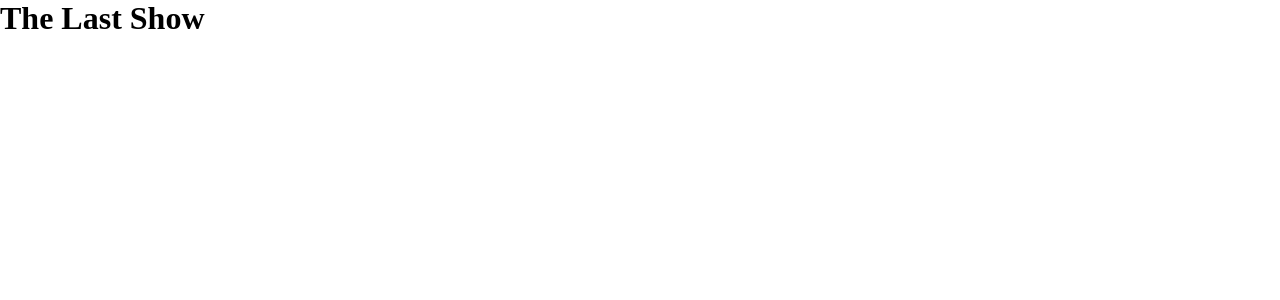
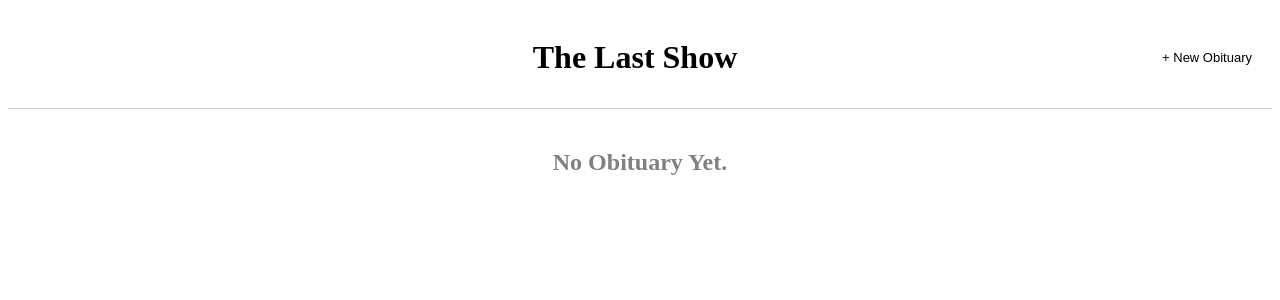
Before and after one commit to macaylak/381Final, a React (Create React App) app: page / in a window 1280 px wide. Shown: the top 300 px of the page. Built offline with nearby package versions, Linux system fonts and the light colour scheme.

Commit message:
form style updated & alerts fixed

```diff
--- a/src/App.js
+++ b/src/App.js
@@ -1,5 +1,146 @@
+import React, { useState } from 'react';
+import './index.css';
+import Obituary from './Obituary';
+
+
 function App() {
-  return <h1>The Last Show</h1>;
+  const [showBlueRectangle, setShowBlueRectangle] = useState(false);
+  const [obituaries, setObituaries] = useState([]);
+  const [newObituary, setNewObituary] = useState(null);
+
+  const handleNewObituaryClick = () => {
+    setShowBlueRectangle(true);
+  };
+
+  const handleClose = () => {
+    setShowBlueRectangle(false);
+  };
+
+  const handleSubmit = (event) => {
+    event.preventDefault();
+
+    const nameInput = event.target.elements['name-input'];
+    const birthDateInput = event.target.elements['birth-date-input'];
+    const deathDateInput = event.target.elements['death-date-input'];
+    const imageInput = event.target.elements['image-selector'];
+
+    if (!nameInput.value && !birthDateInput.value && !deathDateInput.value && !imageInput.files[0]) {
+      alert('All fields are required');
+      return;
+    }
+
+    if (!nameInput.value){
+      alert('Please provide the name of the deceased');
+      return;
+    }
+
+    if (!birthDateInput.value){
+      alert('Please provide the birth date of the deceased');
+      return;
+    }
+
+    if (!deathDateInput.value){
+      alert('Please provide the death date of the deceased');
+      return;
+    }
+
+    if (!imageInput.files[0]){
+      alert('Please provide an image of the deceased');
+      return;
+    }
+
+    const name = nameInput.value;
+    const birthDate = birthDateInput.value;
+    const deathDate = deathDateInput.value;
+    const image = URL.createObjectURL(imageInput.files[0]);
+    const newObituary = { name, birthDate, deathDate, image };
+
+    setObituaries([...obituaries, { ...newObituary, isNew: true }]);
+    console.log('New obituary added:', newObituary);
+
+    handleClose();
+  };
+
+
+  return (
+    <div id="wrapper">
+      <div id="header-wrapper">
+        <header>
+          <div id="app-header">
+            <h1>The Last Show</h1>
+          </div>
+          <div id="header-button">
+            <aside>
+              <button id="new-obituary-button" onClick={handleNewObituaryClick}>
+                + New Obituary
+              </button>
+            </aside>
+          </div>
+        </header>
+      </div>
+      <div id="body">
+        {obituaries.length === 0 && !newObituary ? (
+          <h1>No Obituary Yet.</h1>
+        ) : (
+          <>
+            {newObituary && (
+              <Obituary
+                key={obituaries.length}
+                name={newObituary.name}
+                birthDate={newObituary.birthDate}
+                deathDate={newObituary.deathDate}
+                image={newObituary.image}
+                isNew
+              />
+            )}
+            {obituaries.map((obituary, index) => (
+              <Obituary
+                key={index}
+                name={obituary.name}
+                birthDate={obituary.birthDate}
+                deathDate={obituary.deathDate}
+                image={obituary.image}
+                isNew={false}
+              />
+            ))}
+          </>
+        )}
+      </div>
+
+
+      {showBlueRectangle && (
+        <div id="center-box-wrapper">
+          <div id="blue-rectangle">
+            <div id="center-box-header">
+              <button id="close-blue-rectangle-button" onClick={handleClose}>X</button>
+            <div id="center-box">
+            <form onSubmit={handleSubmit}>
+              <h2>Create a New Obituary</h2>
+              <img id="obituary-image" src="line.png" alt="obituary" />
+              <div id="image-wrapper">
+                <label id="image-selector-label" htmlFor="image-selector">Select an image for the deceased</label>
+                <input type="file" id="image-selector" name="image-selector" accept="image/*" />
+              </div>
+              <input type="text" id="name-input" name="name-input" placeholder="Name of the deceased" />
+              <div id="dates-wrapper">
+                <label htmlFor="birth-date-input"><i>Birth:</i></label>
+                <input type="datetime-local" id="birth-date-input" name="birth-date-input"/>
+                <label htmlFor="death-date-input"><i>Died: </i></label>
+                <input type="datetime-local" id="death-date-input" name="death-date-input"/>
+              </div>
+              <div id="submit-button">
+                <button type="submit">Write Obituary</button>
+                <span id="error-message" style={{ color: 'red' }}></span>
+              </div>
+            </form>
+            </div>
+          </div>
+        </div>
+        </div>
+      )}
+    </div>
+  );
+
 }
 
 export default App;
--- /dev/null
+++ b/src/Obituary.js
@@ -0,0 +1,37 @@
+import React from 'react';
+import './obituary.css';
+
+function Obituary(props) {
+  const { name, birthDate, deathDate, image, isNew } = props;
+
+  const message = isNew ? `${name}, born on ${birthDate} and dying on ${deathDate}` : null;
+
+  // format the birth and death dates
+
+  const birthDateFormatted = new Date(birthDate).toLocaleDateString('en-US', {
+    year: 'numeric',
+    month: 'long',
+    day: 'numeric',
+  });
+
+  const deathDateFormatted = new Date(deathDate).toLocaleDateString('en-US', {
+    year: 'numeric',
+    month: 'long',
+    day: 'numeric',
+  });
+
+  return (
+    <div className={`obituary ${isNew ? 'new-obituary' : ''}`}>
+      <img className="obituary-image" src={image} alt={`${name}'s profile`} />
+      <div className="obituary-details">
+        <h3 className="obituary-name">{name}</h3>
+        <p className="obituary-dates">
+          {birthDateFormatted} - {deathDateFormatted}
+        </p>
+        {message && <p className="obituary-message">{message}</p>}
+      </div>
+    </div>
+  );
+}
+
+export default Obituary;
--- a/src/index.css
+++ b/src/index.css
@@ -1,11 +1,3 @@
-body,
-h1,
-h2,
-h3,
-h4,
-h5,
-h6,
-li,
 p {
   margin: 0;
   padding: 0;
@@ -14,3 +6,191 @@ a {
   color: inherit;
   text-decoration: none;
 }
+
+
+header {
+  display: flex;
+  align-items: center;
+  justify-content: space-between;
+
+}
+
+header h1 {
+  translate: 60px;
+}
+
+
+#app-header {
+  flex: 1;
+  text-align: center;
+  margin: 0;
+  padding: 10px 0;
+}
+#new-obituary-button {
+  padding: 20px 20px;
+  font-size: 13px;
+  background-color: transparent;
+  border: none;
+  outline: none;
+  cursor: pointer;
+}
+
+
+#new-obituary-button:hover {
+  background-color: #ccc;
+}
+#header-wrapper {
+  border-bottom: 1px solid #ccc;
+}
+
+
+#body {
+  text-align: center;
+  font-weight: bold;
+  color: grey;
+  transform: translateX(-55px);
+  margin-top: 30px;
+  display: grid;
+  grid-template-columns: 1fr 1fr 1fr;
+  grid-template-rows: 1fr 1fr 1fr;
+  grid-gap: 10px;
+  padding: 10px;
+}
+
+/* adjust body h1 to be centered in the grid*/
+#body h1 {
+  grid-column: 1 / 4;
+  grid-row: 1 / 4;
+  margin: 0;
+  padding: 0;
+  font-size: 1.5rem;
+  color: grey;
+  font-weight: bold;
+  text-align: center;
+  transform: translateX(55px);
+
+}
+#center-box-wrapper {
+  position: fixed;
+  top: 0;
+  right: 0;
+  bottom: 0;
+  left: 0;
+  background-color: rgba(128, 128, 128, 0.5);
+  display: flex;
+  justify-content: center;
+  align-items: center;
+}
+
+#blue-rectangle {
+  background-color: rgba(255, 255, 255, 0.8);
+  width: 100%;
+  height: 100%;
+
+  /* Center the blue rectangle horizontally and vertically */
+  margin: auto;
+  display: flex;
+  flex-direction: column;
+  justify-content: center;
+  align-items: center;
+  /* Add a border */
+  border: 1px solid #ccc;
+
+}
+
+#blue-rectangle form {
+  display: flex;
+  flex-direction: column;
+  align-items: center;
+}
+
+#blue-rectangle form > * {
+  margin-bottom: 10px;
+}
+
+#blue-rectangle h2 {
+  margin-bottom: 0px;
+  font-size: 2.5rem;
+}
+
+#blue-rectangle img {
+  width: 40%;
+  height: auto;
+  margin-bottom: 100px;
+  margin-top: auto;
+}
+
+#image-wrapper {
+  display: flex;
+  justify-content: space-evenly;
+  width: 60%;
+  margin-bottom: 50px;
+}
+
+#name-input {
+  width: 60%;
+  height: 30px;
+  padding: 5px;
+  margin-top: 5px;
+  border: 0.5px solid #ccc;
+}
+
+#birth-date-input, #death-date-input {
+  border: none;
+  background-color: transparent;
+  font-family: inherit;
+
+}
+
+
+#dates-wrapper {
+  display: flex;
+  justify-content: space-evenly;
+  width: 80%;
+}
+
+#dates-wrapper label {
+  margin-right: -140px;
+  display: inline-block;
+  width: 50px;
+  text-align: right;
+}
+
+
+
+
+/* submit button */
+#submit-button button{
+  display: inline-block;
+  background-color: hsl(169, 83%, 43%);
+  color: hsl(169, 83%, 43%);
+  border: 1px solid hsl(169, 83%, 43%);
+  padding: 10px 20px;
+  cursor: pointer;
+  color: white;
+  margin-top: 90px;
+}
+
+
+#submit-button button:hover {
+  background-color: grey;
+  color: white;
+  border-color: grey;
+}
+
+
+#close-blue-rectangle-button {
+  position: absolute;
+  top: 10px;
+  right: 10px;
+  font-size: 20px;
+  border: none;
+  width: 30px;
+  height: 30px;
+  cursor: pointer;
+  background-color: transparent;
+}
+
+#close-blue-rectangle-button:hover {
+  background-color: #ccc;
+}
--- /dev/null
+++ b/src/obituary.css
@@ -0,0 +1,35 @@
+
+
+  .obituary {
+    border: 1px solid #ddd;
+    box-shadow: 0 2px 4px rgba(0, 0, 0, 0.2);
+    padding: 10px;
+    translate: 50px;
+    size: auto;
+    margin: auto;
+  }
+
+  .obituary-image {
+    width: 100%;
+    height: auto;
+    margin-bottom: 10px;
+
+
+  }
+
+  .obituary-name {
+    font-size: 1.5rem;
+    margin-bottom: 5px;
+    text-align: center;
+    color: rgb(31, 31, 31);
+    font-family: Cambria, Cochin, Georgia, Times, 'Times New Roman', serif
+
+  }
+
+  .obituary-dates {
+    font-size: 0.7rem;
+    text-align: center;
+    color: rgb(31, 31, 31);
+    font-family: Cambria, Cochin, Georgia, Times, 'Times New Roman', serif
+
+  }
```
Also changed, not shown: public/line.png (added), src/Layout.js (added).
